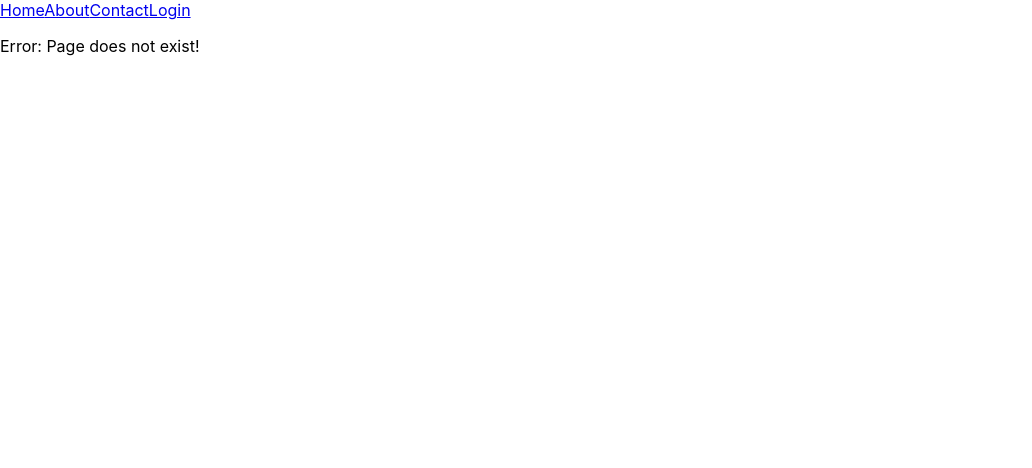
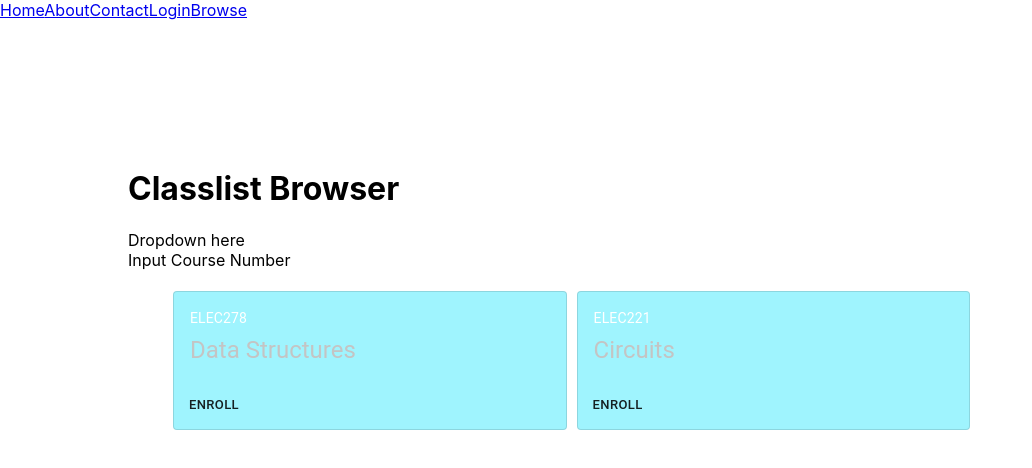
Before and after one commit to avalittle/link-up-education, a React (Create React App) app: page /browse in a window 1280 px wide. Shown: the top 468 px of the page, without its empty margins (0-1032 px from the left). Built offline with nearby package versions, Linux system fonts and the light colour scheme.

Commit message:
Cards for course browsing page

```diff
--- a/src/App.js
+++ b/src/App.js
@@ -6,6 +6,7 @@ import About from './components/About';
 import Contact from './components/Contact';
 import Error from './components/Error';
 import Login from './components/Login';
+import Browse from './components/browse/Browse';
 import Navigation from './components/Navigation';
 
 class App extends Component {
@@ -19,6 +20,7 @@ class App extends Component {
              <Route path="/about" component={About}/>
              <Route path="/contact" component={Contact}/>
              <Route path="/login" component={Login}/>
+             <Route path="/browse" component={Browse} />
             <Route component={Error}/>
            </Switch>
         </div>
--- a/src/components/Navigation.js
+++ b/src/components/Navigation.js
@@ -1,14 +1,16 @@
-import React from 'react';
+import React, { useContext } from 'react';
 
 import { NavLink } from 'react-router-dom';
 
 const Navigation = () => {
+
     return (
        <div>
           <NavLink to="/">Home</NavLink>
           <NavLink to="/about">About</NavLink>
           <NavLink to="/contact">Contact</NavLink>
           <NavLink to="/login">Login</NavLink>
+          <NavLink to="/browse">Browse</NavLink>
        </div>
     );
 }
--- /dev/null
+++ b/src/components/browse/Browse.js
@@ -0,0 +1,45 @@
+import React, { useState, useEffect } from 'react';
+import CourseList from './CourseList';
+
+import '../../styles/browse.css';
+
+const fakeClasses = [
+    {
+        title: "ELEC278",
+        description: "Data Structures"
+    },
+    {
+        title: "ELEC221",
+        description: "Circuits",
+    },
+];
+
+export default function Browse() {
+    const [classes, setClasses] = useState(fakeClasses);
+    const [department, setDepartment] = useState('')
+
+    const handleDropdown = (value) => {
+        setDepartment(value);
+        // setClasses(getFilteredClasses(value))
+    }
+
+    return (
+        <div className='browse-container'>
+            {/* Title */}
+            <div>
+                <h1>Classlist Browser</h1>
+            </div>
+            {/* Filters */}
+            <div>
+                {/* Department Dropdown */}
+                <div>Dropdown here</div>
+                {/* Course Number Input */}
+                <div>Input Course Number</div>
+            </div>
+            {/* Display All Classes */}
+            <div>
+                <CourseList classes={classes} />
+            </div>
+        </div>
+    )
+}
--- /dev/null
+++ b/src/components/browse/CourseCard.js
@@ -0,0 +1,57 @@
+import React from 'react';
+import { makeStyles, withTheme } from '@material-ui/core/styles';
+import Card from '@material-ui/core/Card';
+import CardActions from '@material-ui/core/CardActions';
+import CardContent from '@material-ui/core/CardContent';
+import Button from '@material-ui/core/Button';
+import Typography from '@material-ui/core/Typography';
+
+import '../../styles/browse.css';
+
+const useStyles = makeStyles({
+    root: {
+      'background-color': '#9FF4FE',
+      color: '#C4C4C4',
+    },
+    bullet: {
+      display: 'inline-block',
+      margin: '0 2px',
+      transform: 'scale(0.8)',
+    },
+    title: {
+      fontSize: 14,
+      color: '#FFFFFF',
+    },
+    pos: {
+      marginBottom: 12,
+    },
+  });
+
+export default function CourseCard(props){
+    const classes = useStyles();
+    const bull = <span className={classes.bullet}>•</span>;
+    const { course } = props;
+
+    const handleEnroll = () => {
+        console.log("Enrolling in a class");
+        console.log(course.title);
+    }
+
+    return (
+        <li className='course-card'>
+        <Card className={classes.root} variant="outlined">
+          <CardContent>
+            <Typography className={classes.title} color="textSecondary" gutterBottom>
+              {course.title}
+            </Typography>
+            <Typography variant="h5" component="h2">
+              {course.description}
+            </Typography>
+          </CardContent>
+          <CardActions>
+            <Button onClick={handleEnroll}size="small">Enroll</Button>
+          </CardActions>
+        </Card>
+        </li>
+      );
+}
--- /dev/null
+++ b/src/components/browse/CourseList.js
@@ -0,0 +1,15 @@
+import CourseCard from './CourseCard';
+
+import '../../styles/browse.css';
+
+export default function CourseList({ classes }) {
+
+    return (
+        <ul className='course-list'>
+            {classes.map(course =>
+                <CourseCard course={course}/>
+            )
+            }
+        </ul>
+    )
+}
--- /dev/null
+++ b/src/styles/browse.css
@@ -0,0 +1,16 @@
+.browse-container {
+    padding: 10%;
+    color: '#0085FF';
+}
+.course-list {
+    display: flex;
+    flex-flow: row wrap;
+}
+.course-card {
+    width: 40%;
+    margin: 5px;
+    list-style: none;
+}
+.course-card:hover {
+    cursor: pointer;
+}
```
